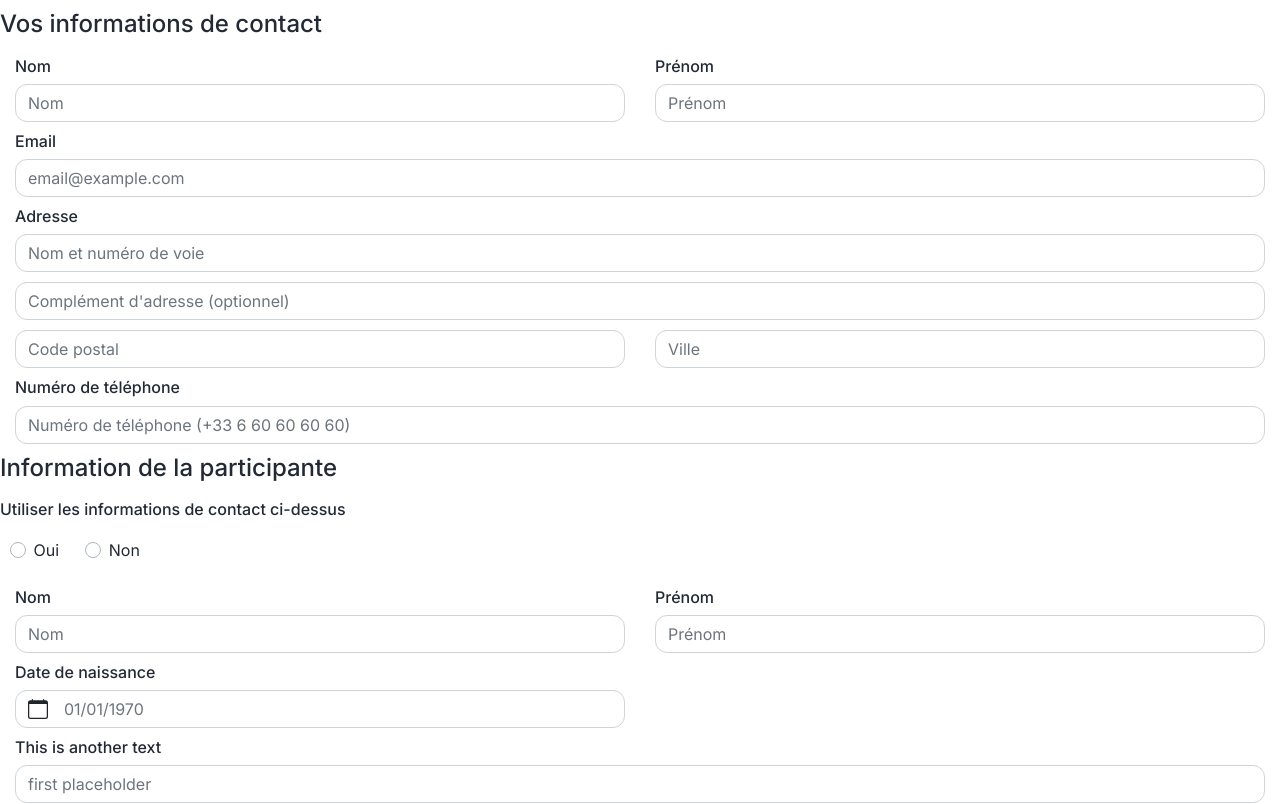
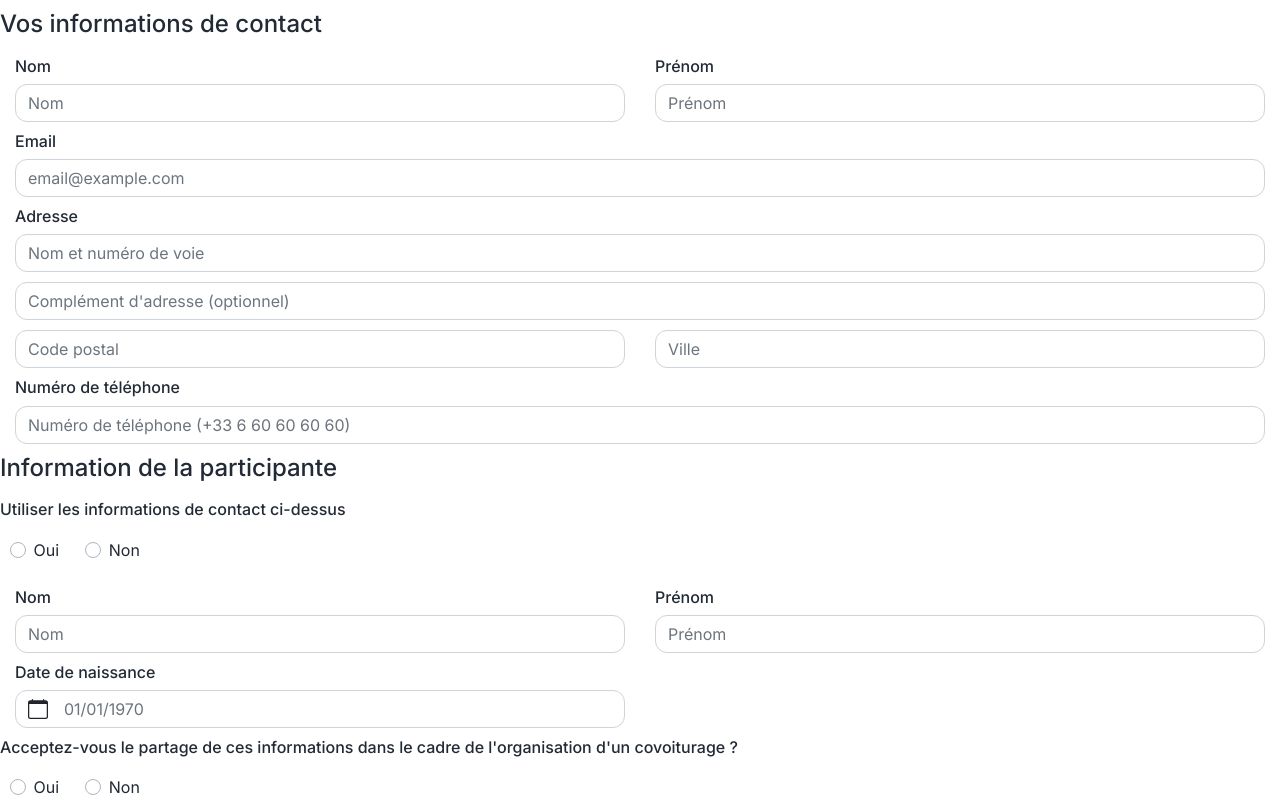
Before and after one commit to prologin/gcc-site, a Vue app in the folder front/: page /inscription in a window 1280 px wide. Shown: the top 804 px of the page. Built offline with nearby package versions, Linux system fonts and the light colour scheme.

Commit message:
feat(front): add carpool contact info usage in form

```diff
--- a/front/src/components/ParticipantInformationComponent.vue
+++ b/front/src/components/ParticipantInformationComponent.vue
@@ -53,6 +53,18 @@
          </b-col>
        </b-row>
        <!-- TODO: Add slider (or range) for class level + conditionnal text field if other selected in slider -->
+       <b-row>
+         <h3> Acceptez-vous le partage de ces informations dans le cadre de l'organisation d'un covoiturage ? </h3>
+       </b-row>
+       <b-row>
+         <b-form-group v-slot="{ ariaDescribedby }">
+          <b-form-radio-group v-model="carpool_use_contact_info" :aria-describedby="ariaDescribedby" name="some-radios">
+            <b-form-radio value="yes"> Oui </b-form-radio>
+            <b-form-radio value="no"> Non </b-form-radio>
+          </b-form-radio-group>
+         </b-form-group>
+       </b-row>
+
      </b-form>
   </b-container>
 </template>
@@ -65,6 +77,7 @@ export default Vue.extend({
   data: () => {
     return {
       use_contact_info: '',
+      carpool_use_contact_info: '',
       personal: {
         familyname: '',
         name: '',
```
